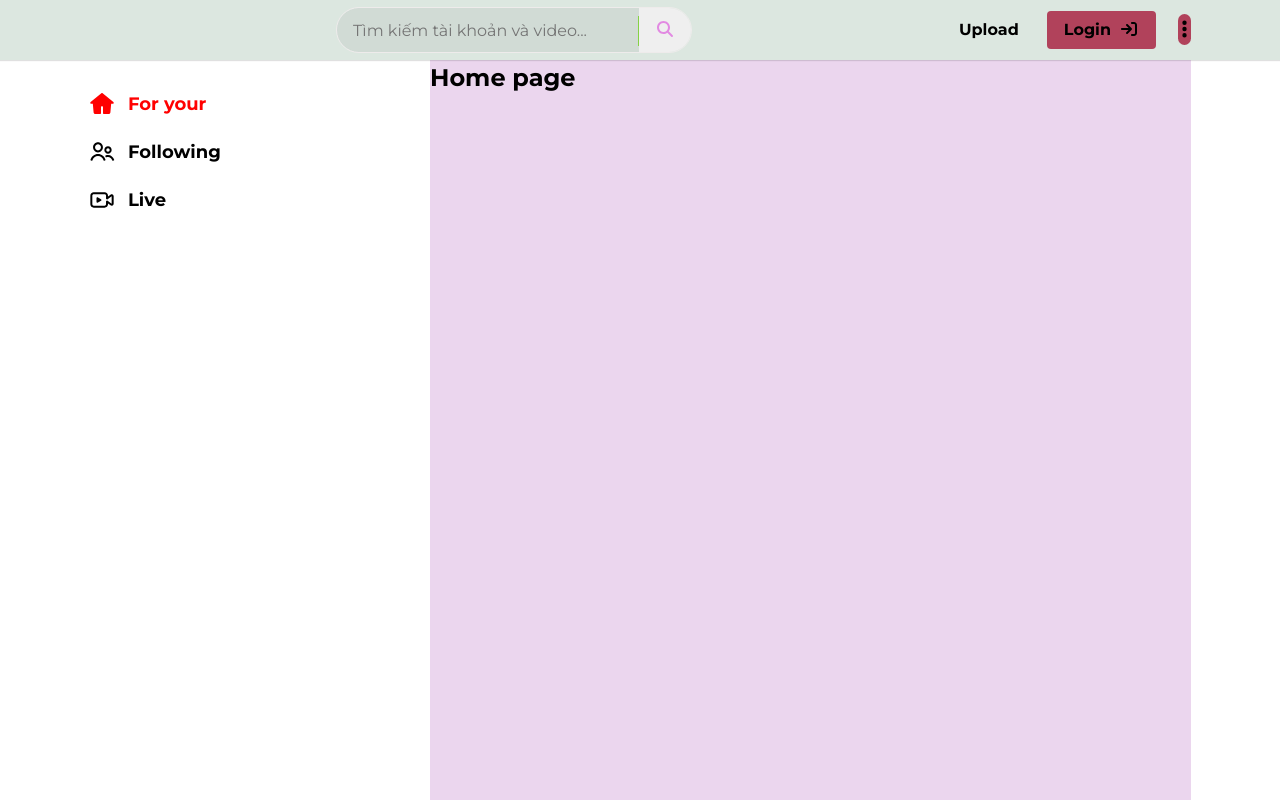
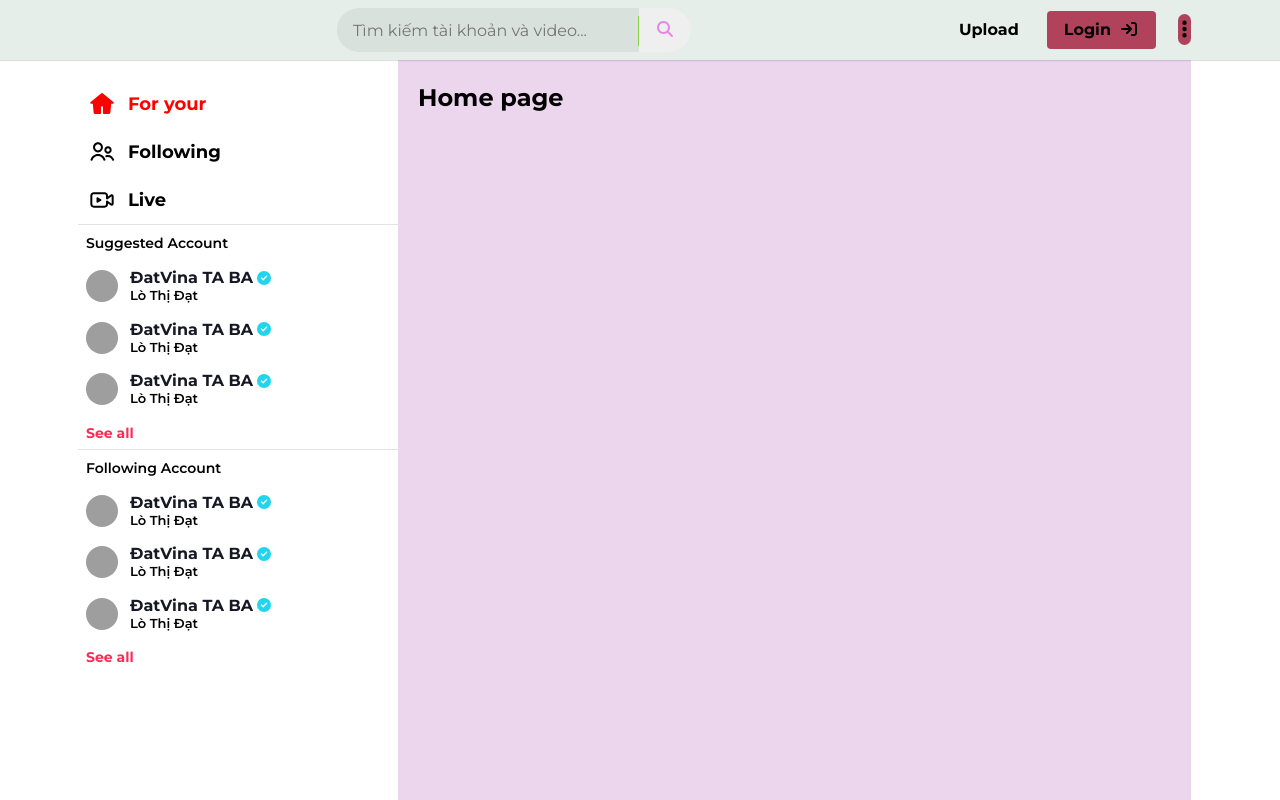
Before and after one commit to IRONMAN3004/Tiktok, a React (Create React App) app: page / in a window 1280 px wide. Shown: the top 800 px of the page. Built offline with nearby package versions, Linux system fonts and the light colour scheme; grey boxes are pictures that could not be loaded.

Commit message:
Xây dựng UI phần sidebar #2

```diff
--- a/src/components/Popper/Menu/Menu.js
+++ b/src/components/Popper/Menu/Menu.js
@@ -15,6 +15,7 @@ function Menu({ children, width, items = [], hideOnClick = false, onChange = def
     const [history, setHistory] = useState([{ data: items }]);
     const curentEnd = history[history.length - 1];
 
+    //
     const renderItems = () => {
         return curentEnd.data.map((item, index) => {
             const isParent = !!item.children;
@@ -35,11 +36,14 @@ function Menu({ children, width, items = [], hideOnClick = false, onChange = def
             );
         });
     };
+
+    //
     const handleBack = () => {
         //back trên menu đa cấp
         setHistory((prev) => prev.slice(0, prev.length - 1));
     };
 
+    //
     const renderResult = (attrs) => (
         <div className={cx('menu-list')} tabIndex="-1" {...attrs}>
             <PopperWrapper className={cx('menu-popper')}>
@@ -50,6 +54,7 @@ function Menu({ children, width, items = [], hideOnClick = false, onChange = def
         </div>
     );
 
+    //
     const handleResetToFirstPage = () => {
         setHistory((prev) => prev.slice(0, 1));
     };
--- /dev/null
+++ b/src/components/SuggestedAccounts/AccountItem.js
@@ -0,0 +1,29 @@
+import { faCheckCircle } from '@fortawesome/free-solid-svg-icons';
+import { FontAwesomeIcon } from '@fortawesome/react-fontawesome';
+import classNames from 'classnames/bind';
+import styles from './SuggestedAccount.module.scss';
+const cx = classNames.bind(styles);
+
+function AccountItem() {
+    return (
+        <div className={cx('account-item')}>
+            <img
+                className={cx('avatar')}
+                src="https://p16-sign-va.tiktokcdn.com/tos-maliva-avt-0068/f90cc529e5bacc99b1459a81ab73ca87~c5_100x100.jpeg?x-expires=1679706000&x-signature=Bt20ZFslH992IjACuIkBNVRatYU%3D"
+                alt=""
+            />
+
+            <div className={cx('info')}>
+                <h4 className={cx('nickname')}>
+                    <strong>ĐatVina TA BA</strong>
+                    <FontAwesomeIcon className={cx('check')} icon={faCheckCircle} />
+                </h4>
+
+                <h4 className={cx('name')}>Lò Thị Đạt</h4>
+            </div>
+        </div>
+    );
+}
+
+AccountItem.propTypes = {};
+export default AccountItem;
--- /dev/null
+++ b/src/components/SuggestedAccounts/SuggestedAccount.js
@@ -0,0 +1,24 @@
+import classNames from 'classnames/bind';
+import styles from './SuggestedAccount.module.scss';
+import PropTypes from 'prop-types';
+import AccountItem from './AccountItem';
+
+const cx = classNames.bind(styles);
+
+function SuggestedAccounts({ label }) {
+    return (
+        <div className={cx('wrapper')}>
+            <p className={cx('label')}>{label}</p>
+            <AccountItem />
+            <AccountItem />
+            <AccountItem />
+
+            <button className={cx('see-more')}>See all</button>
+        </div>
+    );
+}
+
+SuggestedAccounts.propTypes = {
+    label: PropTypes.string.isRequired,
+};
+export default SuggestedAccounts;
--- /dev/null
+++ b/src/components/SuggestedAccounts/SuggestedAccount.module.scss
@@ -0,0 +1,60 @@
+.wrapper {
+    border-top: 1px solid #e3e3e4;
+}
+
+.label {
+    padding: 8px;
+    font-size: 1.4rem;
+    font-weight: 600;
+}
+
+.account-item {
+    display: flex;
+    padding: 8px;
+    cursor: pointer;
+    transition: background-color ease-in-out 200ms;
+    &:hover {
+        background-color: var(--default-hover);
+    }
+}
+
+.avatar {
+    width: 32px;
+    height: 32px;
+    border-radius: 50%;
+    object-fit: cover;
+    margin-right: 12px;
+}
+
+.item-info {
+    flex: 1;
+    margin-left: 12px;
+}
+
+.nickname {
+    margin-top: 0;
+    font-size: 1.6rem;
+    color: #161823;
+    line-height: 1;
+}
+
+.check {
+    margin-left: 4px;
+    font-size: 1.4rem;
+    color: #20d5ec;
+}
+
+.name {
+    font-size: 1.3rem;
+    opacity: #89898dbf;
+    font-weight: 600;
+}
+
+.see-more {
+    padding: 8px;
+    font-size: 1.4rem;
+    font-weight: 700;
+    color: #fe2c55;
+    cursor: pointer;
+    background-color: transparent;
+}
--- /dev/null
+++ b/src/components/SuggestedAccounts/index.js
@@ -0,0 +1 @@
+export { default } from './SuggestedAccount';
--- a/src/layouts/DefaultLayout/DefaultLayout.module.scss
+++ b/src/layouts/DefaultLayout/DefaultLayout.module.scss
@@ -5,12 +5,12 @@
 }
 
 .container {
+    z-index: 1;
     display: flex;
     width: 1150px;
     min-height: 1000px;
     max-width: 100%;
     padding: 0px var(--default-layout-horizontal-spacer);
-    // background-color: rgb(21, 22, 22);
     margin-top: var(--default-layout-header-height, 60px);
 }
 
@@ -18,4 +18,5 @@
     flex-grow: 1;
     background-color: rgb(235, 214, 238);
     min-height: 1000px;
+    padding: 20px 10px 0px 20px;
 }
--- a/src/layouts/components/Header/Header.module.scss
+++ b/src/layouts/components/Header/Header.module.scss
@@ -9,8 +9,8 @@
     box-shadow: 0px 1px 1px rgb(0 0 0 / 12%);
     display: flex;
     justify-content: center;
-    background-color: rgb(141, 175, 152, 0.3);
-    // background-color: rgba(172, 188, 177);
+
+    background-color: rgb(229, 238, 232);
     position: fixed;
     top: 0;
     left: 0;
--- a/src/layouts/components/Sidebar/Sidebar.js
+++ b/src/layouts/components/Sidebar/Sidebar.js
@@ -10,6 +10,7 @@ import {
     LiveIcon,
     LiveActiveIcon,
 } from '~/components/Icons';
+import SuggestedAccounts from '~/components/SuggestedAccounts';
 
 function Sidebar() {
     const cx = classNames.bind(styles);
@@ -31,6 +32,9 @@ function Sidebar() {
                 />
                 <MenuItem title="Live" to={config.routes.live} icon={<LiveIcon />} activeIcon={<LiveActiveIcon />} />
             </Menu>
+
+            <SuggestedAccounts label="Suggested Account" />
+            <SuggestedAccounts label="Following Account" />
         </aside>
     );
 }
--- a/src/layouts/components/Sidebar/Sidebar.module.scss
+++ b/src/layouts/components/Sidebar/Sidebar.module.scss
@@ -1,5 +1,5 @@
 .wrapper {
-    width: 360px;
+    width: 328px;
     min-height: 1000px;
     padding: 20px 0px 26px 8px;
     margin-left: -19px;
```
